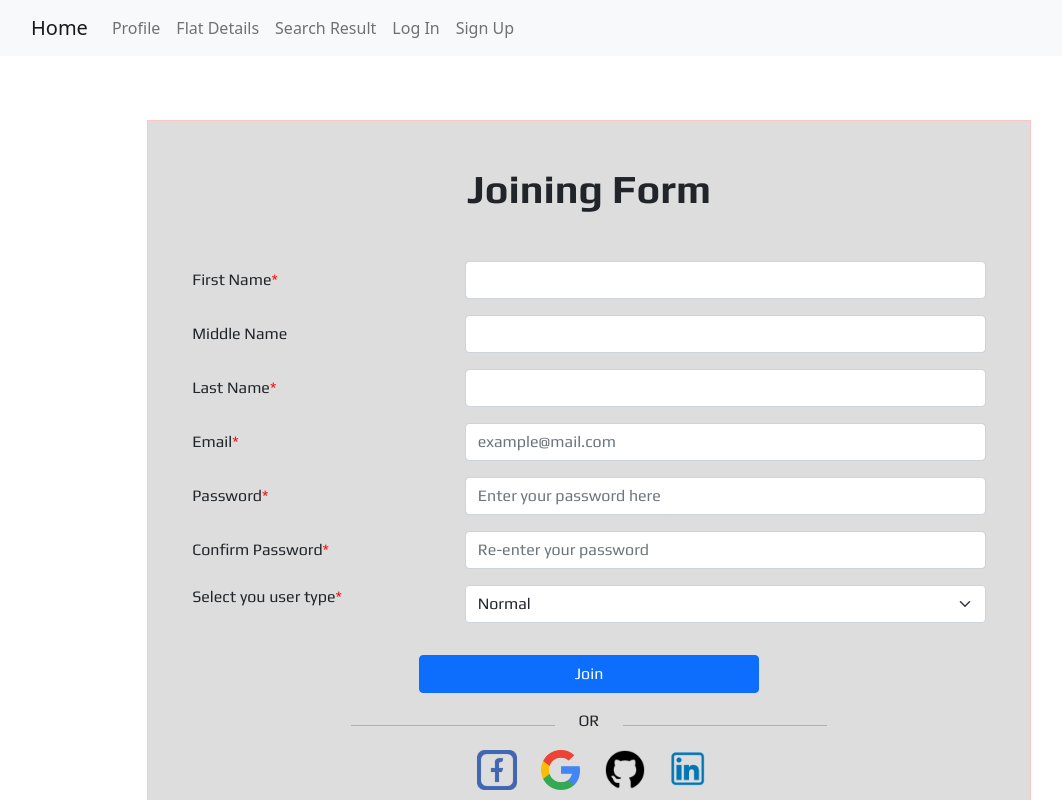
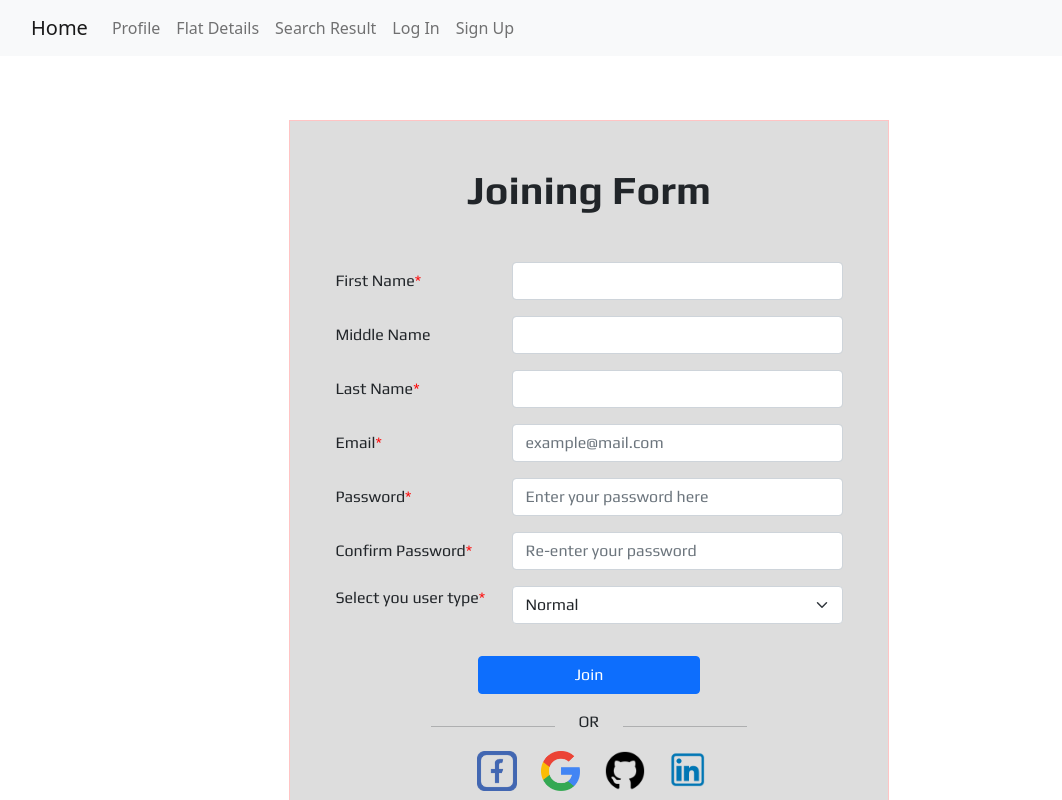
Before and after one commit to hussain18/findMeHome, a React (Create React App) app in the folder front_end/: page /signup in a window 1280 px wide. Shown: the top 800 px of the page, without its empty margins (51-1113 px from the left). Built offline with nearby package versions, Linux system fonts and the light colour scheme.

Commit message:
corrections to sign up/in forms

```diff
--- a/front_end/src/pages/signup_page/signIn.js
+++ b/front_end/src/pages/signup_page/signIn.js
@@ -32,6 +32,7 @@ class SignIn extends React.Component {
     render() {
       return (
         <div className='container form-container'>
+          <div className = 'row row-cols-1 justify-content-center'>
             <form onSubmit={this.handleSubmit}>
                 <h1 className = 'text-center fs-1 fw-bold mb-5'>Sign in Form</h1>
                 <div className = 'row row-cols-1 g-3 align-items-center'>
@@ -59,9 +60,10 @@ class SignIn extends React.Component {
 
                 <OrView />
 
-            {/* sign up throw social accounts options */}
+                {/* sign in through social accounts options */}
                 <SocialLoginView />
             </form>
+          </div>
         </div>
       );
     }
--- a/front_end/src/pages/signup_page/signUp.js
+++ b/front_end/src/pages/signup_page/signUp.js
@@ -49,6 +49,13 @@ class SignUp extends React.Component {
   }
 
   handleSubmit(event) {
+
+    // checking password confirmation
+    if(this.state.password != this.state.confirmPassword) {
+      alert('confirm password doesn\'t match password')
+      return
+    }
+
     //TEST...
     console.log(this.state)
     alert('submitted successfully')
@@ -58,6 +65,7 @@ class SignUp extends React.Component {
   render() {
     return (
       <div className='container form-container'>
+        <div className = 'row row-cols-1 justify-content-center'>
           <form onSubmit={this.handleSubmit}>
             <h1 className = 'text-center fs-1 fw-bold mb-5'>Joining Form</h1>
             <div className = 'row row-cols-1 g-3 align-items-center'>
@@ -131,6 +139,7 @@ class SignUp extends React.Component {
             </p>
           </form>
         </div>
+      </div>
     );
   }
 
@@ -142,5 +151,3 @@ export {
   SocialLoginView,
   OrView,
 }
-
-// TODO: confirm password not done yet
--- a/front_end/src/pages/signup_page/style.css
+++ b/front_end/src/pages/signup_page/style.css
@@ -1,8 +1,10 @@
 form {
     border: 1px solid rgb(255, 196, 196);
-    padding: 5%;
+    padding: 5%!important;
     /* padding-top: 4%; */
     background-color: rgb(221, 221, 221);
+    max-width: 600px !important;
+
 }
 
 .form-container {
```
Lines whose indentation alone changed are shown as unchanged.
